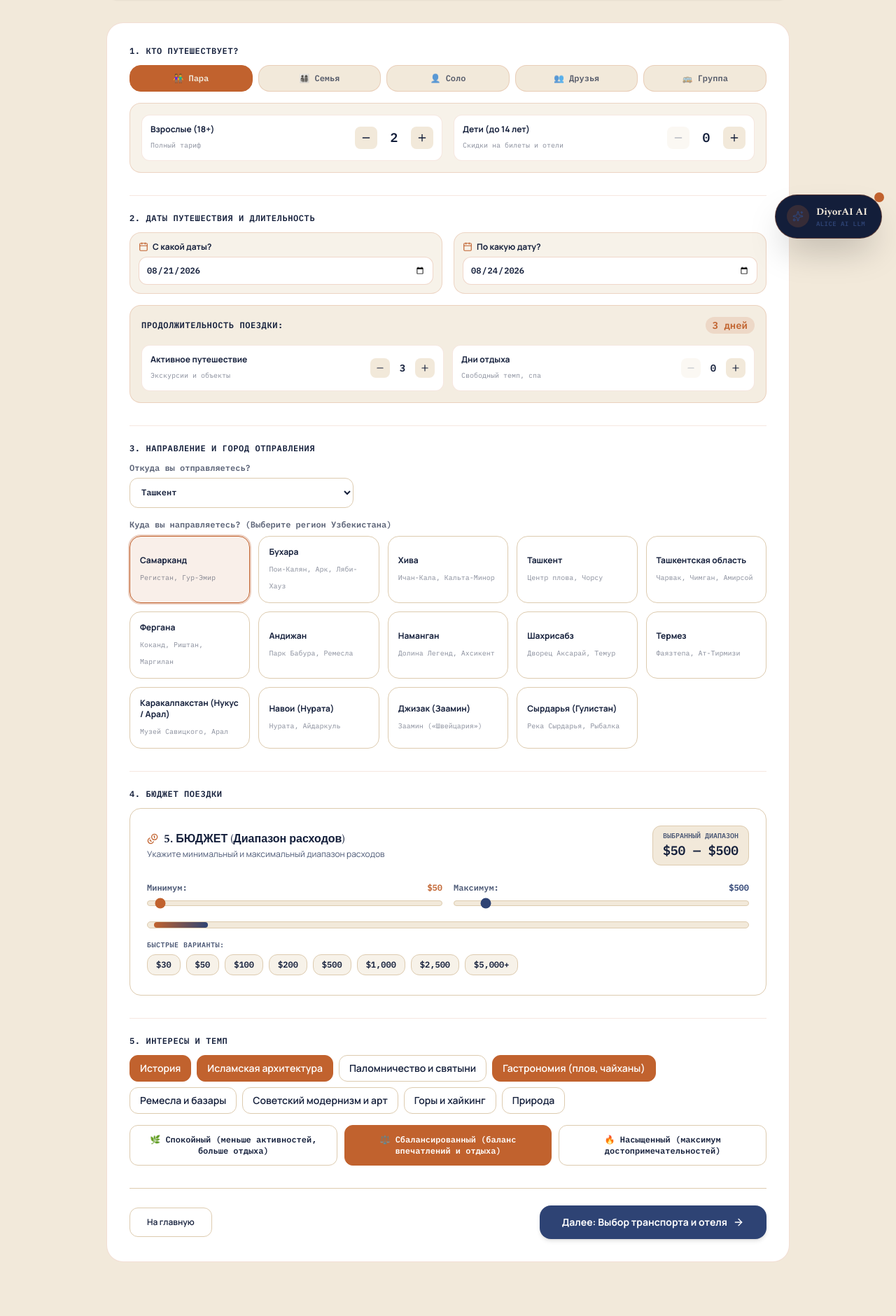
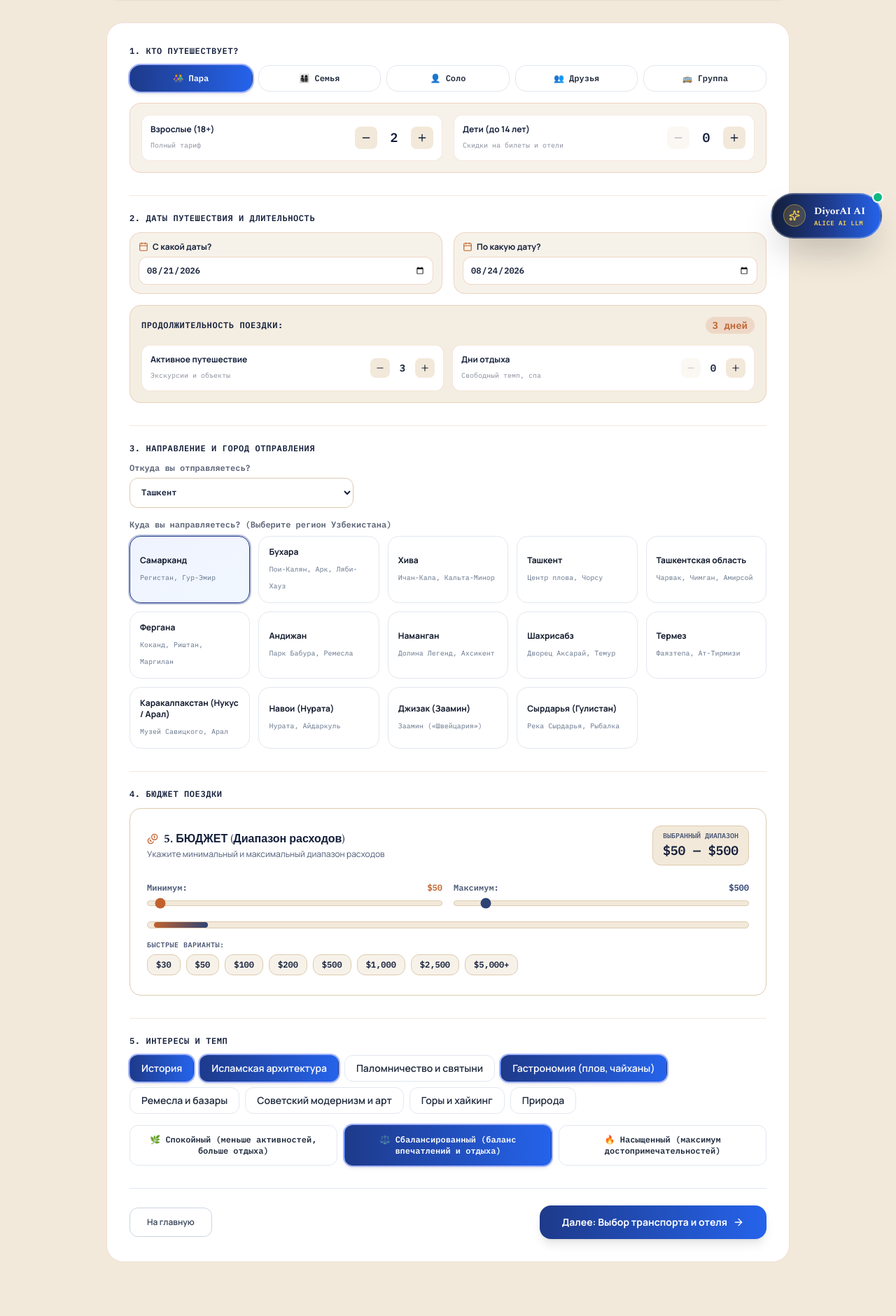
Before and after one commit to Eessketit/DiyorAI, a Next.js app: page /constructor in a window 1280 px wide. Shown: the part 439-2320 px from the top of the page at 70% size. Built offline with nearby package versions, Linux system fonts and the light colour scheme.

Commit message:
feat: redesign AI concierge widget with high contrast royal navy palette, enhance chips & buttons with royal blue interactive states

```diff
--- a/src/components/InterestChips.tsx
+++ b/src/components/InterestChips.tsx
@@ -39,10 +39,10 @@ export default function InterestChips({
             type="button"
             onClick={() => toggle(cat)}
             aria-pressed={active}
-            className={`px-3.5 py-2 rounded-xl text-xs sm:text-sm font-semibold border transition-all ${
+            className={`px-4 py-2 rounded-xl text-xs sm:text-sm font-semibold border transition-all duration-200 cursor-pointer ${
               active
-                ? "bg-primary text-white border-primary shadow-xs scale-102"
-                : "bg-transparent border-sand-border text-ink hover:border-primary hover:bg-primary/5"
+                ? "bg-gradient-to-r from-[#1E3A8A] to-[#2563EB] text-white border-transparent shadow-md ring-2 ring-indigo-300 scale-102"
+                : "bg-white border-slate-200 text-slate-800 hover:border-indigo-400 hover:bg-indigo-50/50 shadow-2xs"
             }`}
           >
             {t.categories[cat] || cat}
--- a/src/components/chat/AiChatWidget.tsx
+++ b/src/components/chat/AiChatWidget.tsx
@@ -175,24 +175,24 @@ export default function AiChatWidget() {
           <button
             type="button"
             onClick={() => setIsOpen(true)}
-            className="group relative flex items-center gap-2.5 px-4 py-3.5 rounded-full bg-night text-paper border border-majolica/40 shadow-2xl hover:shadow-majolica/30 hover:scale-105 transition-all duration-300 backdrop-blur-md cursor-pointer animate-fade-in"
+            className="group relative flex items-center gap-3 px-4 py-3.5 rounded-full bg-gradient-to-r from-[#131E3A] via-[#1E3A8A] to-[#2563EB] text-white border-2 border-white/25 shadow-2xl hover:shadow-indigo-500/40 hover:scale-105 transition-all duration-300 cursor-pointer animate-fade-in"
             title="Открыть DiyorAI Консьерж"
           >
             {/* Animated Pulse Glow */}
-            <span className="absolute -top-1 -right-1 flex h-3.5 w-3.5">
-              <span className="animate-ping absolute inline-flex h-full w-full rounded-full bg-majolica opacity-75"></span>
-              <span className="relative inline-flex rounded-full h-3.5 w-3.5 bg-majolica"></span>
+            <span className="absolute -top-1 -right-1 flex h-4 w-4">
+              <span className="animate-ping absolute inline-flex h-full w-full rounded-full bg-emerald-400 opacity-75"></span>
+              <span className="relative inline-flex rounded-full h-4 w-4 bg-emerald-500 border-2 border-white"></span>
             </span>
 
-            <div className="w-8 h-8 rounded-full bg-majolica/20 flex items-center justify-center text-gold group-hover:rotate-12 transition-transform">
-              <Sparkles className="w-4 h-4 text-gold" />
+            <div className="w-8 h-8 rounded-full bg-amber-400/20 border border-amber-300/40 flex items-center justify-center text-amber-300 group-hover:rotate-12 transition-transform shadow-inner">
+              <Sparkles className="w-4 h-4 text-amber-300" />
             </div>
 
-            <div className="flex flex-col text-left pr-1">
-              <span className="font-display font-bold text-xs sm:text-sm leading-tight text-paper">
+            <div className="flex flex-col text-left pr-1.5">
+              <span className="font-display font-bold text-xs sm:text-sm leading-tight text-white drop-shadow-xs">
                 DiyorAI AI
               </span>
-              <span className="text-[9px] font-mono text-gold font-semibold uppercase tracking-wider">
+              <span className="text-[9px] font-mono text-amber-300 font-bold uppercase tracking-wider">
                 Alice AI LLM
               </span>
             </div>
@@ -201,24 +201,24 @@ export default function AiChatWidget() {
 
         {/* Collapsible Chat Window */}
         {isOpen && (
-          <div className="w-[calc(100vw-2.5rem)] sm:w-[410px] h-[540px] max-h-[85vh] bg-white/95 backdrop-blur-xl border-2 border-majolica/30 rounded-3xl shadow-2xl flex flex-col overflow-hidden animate-scale-up z-50">
+          <div className="w-[calc(100vw-2.5rem)] sm:w-[410px] h-[540px] max-h-[85vh] bg-white border border-indigo-200 rounded-3xl shadow-2xl flex flex-col overflow-hidden animate-scale-up z-50">
             {/* Window Header */}
-            <div className="p-4 bg-night text-paper border-b border-majolica/20 flex items-center justify-between gap-2 shrink-0">
+            <div className="p-4 bg-gradient-to-r from-[#131E3A] to-[#1E3A8A] text-white border-b border-indigo-900 flex items-center justify-between gap-2 shrink-0">
               <div className="flex items-center gap-2.5">
-                <div className="w-9 h-9 rounded-2xl bg-majolica/30 border border-majolica/40 flex items-center justify-center text-gold">
-                  <Sparkles className="w-5 h-5 text-gold" />
+                <div className="w-9 h-9 rounded-2xl bg-amber-400/20 border border-amber-300/30 flex items-center justify-center text-amber-300">
+                  <Sparkles className="w-5 h-5 text-amber-300" />
                 </div>
                 <div>
                   <div className="flex items-center gap-1.5">
-                    <h3 className="font-display font-bold text-sm text-paper">
+                    <h3 className="font-display font-bold text-sm text-white">
                       DiyorAI Concierge
                     </h3>
-                    <span className="px-1.5 py-0.2 rounded bg-majolica/30 text-[9px] font-mono font-bold text-gold uppercase">
+                    <span className="px-2 py-0.5 rounded-full bg-amber-400/20 text-[9px] font-mono font-bold text-amber-300 uppercase border border-amber-400/30">
                       Alice AI
                     </span>
                   </div>
-                  <p className="text-[10px] text-paper/60 font-mono flex items-center gap-1">
-                    <span className="w-1.5 h-1.5 rounded-full bg-green-400 animate-pulse" />
+                  <p className="text-[10px] text-white/80 font-mono flex items-center gap-1.5 mt-0.5">
+                    <span className="w-1.5 h-1.5 rounded-full bg-emerald-400 animate-pulse" />
                     <span>Онлайн · Эксперт по Узбекистану</span>
                   </p>
                 </div>
@@ -228,7 +228,7 @@ export default function AiChatWidget() {
                 <button
                   type="button"
                   onClick={handleClearChat}
-                  className="p-1.5 rounded-lg text-paper/60 hover:text-paper hover:bg-paper/10 transition-colors"
+                  className="p-1.5 rounded-lg text-white/70 hover:text-white hover:bg-white/15 transition-colors"
                   title="Очистить диалог"
                 >
                   <Trash2 className="w-4 h-4" />
@@ -236,7 +236,7 @@ export default function AiChatWidget() {
                 <button
                   type="button"
                   onClick={() => setIsOpen(false)}
-                  className="p-1.5 rounded-lg text-paper/60 hover:text-paper hover:bg-paper/10 transition-colors"
+                  className="p-1.5 rounded-lg text-white/70 hover:text-white hover:bg-white/15 transition-colors"
                   title="Свернуть окно"
                 >
                   <X className="w-4 h-4" />
@@ -245,7 +245,7 @@ export default function AiChatWidget() {
             </div>
 
             {/* Messages Area */}
-            <div className="flex-1 p-4 overflow-y-auto space-y-3 bg-paper/30">
+            <div className="flex-1 p-4 overflow-y-auto space-y-3 bg-[#F8FAFC]">
               {messages.map((msg, idx) => {
                 const isUser = msg.role === "user";
                 return (
@@ -256,18 +256,18 @@ export default function AiChatWidget() {
                     <div
                       className={`w-7 h-7 rounded-xl flex items-center justify-center shrink-0 text-xs ${
                         isUser
-                          ? "bg-night text-paper font-bold"
-                          : "bg-majolica text-paper font-bold shadow-xs"
+                          ? "bg-[#1E3A8A] text-white font-bold"
+                          : "bg-gradient-to-tr from-[#1E3A8A] to-[#2563EB] text-white font-bold shadow-xs"
                       }`}
                     >
                       {isUser ? <User className="w-3.5 h-3.5" /> : <Bot className="w-3.5 h-3.5" />}
                     </div>
 
                     <div
-                      className={`p-3.5 rounded-2xl max-w-[85%] ${
+                      className={`p-3.5 rounded-2xl max-w-[85%] text-xs sm:text-sm leading-relaxed ${
                         isUser
-                          ? "bg-majolica text-paper rounded-tr-xs shadow-xs"
-                          : "bg-white text-night border border-majolica/20 rounded-tl-xs shadow-xs"
+                          ? "bg-[#1E3A8A] text-white rounded-tr-xs shadow-xs"
+                          : "bg-white text-slate-800 border border-slate-200/80 rounded-tl-xs shadow-xs"
                       }`}
                     >
                       {formatMessageText(msg.text)}
@@ -279,14 +279,14 @@ export default function AiChatWidget() {
               {/* Typing Indicator */}
               {loading && (
                 <div className="flex items-center gap-2.5">
-                  <div className="w-7 h-7 rounded-xl bg-majolica text-paper flex items-center justify-center shrink-0">
+                  <div className="w-7 h-7 rounded-xl bg-gradient-to-tr from-[#1E3A8A] to-[#2563EB] text-white flex items-center justify-center shrink-0">
                     <Bot className="w-3.5 h-3.5" />
                   </div>
-                  <div className="p-3.5 rounded-2xl bg-white border border-majolica/20 rounded-tl-xs flex items-center gap-1.5 text-night/60">
-                    <span className="w-2 h-2 rounded-full bg-majolica animate-bounce" style={{ animationDelay: "0ms" }} />
-                    <span className="w-2 h-2 rounded-full bg-majolica animate-bounce" style={{ animationDelay: "150ms" }} />
-                    <span className="w-2 h-2 rounded-full bg-majolica animate-bounce" style={{ animationDelay: "300ms" }} />
-                    <span className="text-xs font-mono ml-1">DiyorAI думает...</span>
+                  <div className="p-3 rounded-2xl bg-white border border-slate-200 rounded-tl-xs flex items-center gap-1.5 text-slate-600">
+                    <span className="w-2 h-2 rounded-full bg-[#1E3A8A] animate-bounce" style={{ animationDelay: "0ms" }} />
+                    <span className="w-2 h-2 rounded-full bg-[#1E3A8A] animate-bounce" style={{ animationDelay: "150ms" }} />
+                    <span className="w-2 h-2 rounded-full bg-[#1E3A8A] animate-bounce" style={{ animationDelay: "300ms" }} />
+                    <span className="text-xs font-mono ml-1 text-slate-500">DiyorAI думает...</span>
                   </div>
                 </div>
               )}
@@ -295,14 +295,14 @@ export default function AiChatWidget() {
             </div>
 
             {/* Quick Question Chips */}
-            <div className="px-3 py-2 bg-paper/60 border-t border-majolica/15 flex gap-1.5 overflow-x-auto scrollbar-none shrink-0">
+            <div className="px-3 py-2 bg-slate-100 border-t border-slate-200 flex gap-1.5 overflow-x-auto shrink-0 scrollbar-none">
               {quickQuestions.map((q, i) => (
                 <button
                   key={i}
                   type="button"
                   onClick={() => handleSendMessage(q.query)}
                   disabled={loading}
-                  className="px-2.5 py-1 rounded-xl bg-white hover:bg-majolica hover:text-paper border border-majolica/25 text-[11px] font-mono font-medium text-night/80 transition-all shrink-0 cursor-pointer disabled:opacity-50"
+                  className="px-3 py-1 rounded-xl bg-white hover:bg-[#1E3A8A] hover:text-white border border-slate-300 text-[11px] font-medium text-slate-700 transition-all shrink-0 cursor-pointer disabled:opacity-50 shadow-2xs"
                 >
                   {q.label}
                 </button>
@@ -315,7 +315,7 @@ export default function AiChatWidget() {
                 e.preventDefault();
                 handleSendMessage();
               }}
-              className="p-3 bg-white border-t border-majolica/20 flex items-center gap-2 shrink-0"
+              className="p-3 bg-white border-t border-slate-200 flex items-center gap-2 shrink-0"
             >
               <input
                 ref={inputRef}
@@ -330,13 +330,13 @@ export default function AiChatWidget() {
                     : "Спросите о городах, билетах, ценах..."
                 }
                 disabled={loading}
-                className="flex-1 px-3.5 py-2.5 rounded-xl border border-majolica/25 bg-paper/40 text-xs sm:text-sm text-night outline-none focus:border-majolica font-sans"
+                className="flex-1 px-3.5 py-2.5 rounded-xl border border-slate-300 bg-slate-50 text-xs sm:text-sm text-slate-900 outline-none focus:border-[#1E3A8A] focus:bg-white focus:ring-1 focus:ring-[#1E3A8A] transition-all font-sans"
               />
 
               <button
                 type="submit"
                 disabled={!input.trim() || loading}
-                className="p-2.5 rounded-xl bg-majolica hover:bg-majolica/90 disabled:opacity-40 text-paper transition-all shadow-xs shrink-0 cursor-pointer"
+                className="p-2.5 rounded-xl bg-[#1E3A8A] hover:bg-[#152a65] disabled:opacity-40 text-white transition-all shadow-xs shrink-0 cursor-pointer"
                 title="Отправить"
               >
                 <Send className="w-4 h-4" />
--- a/src/pages/constructor.tsx
+++ b/src/pages/constructor.tsx
@@ -458,10 +458,10 @@ export default function ConstructorPage() {
                     key={type}
                     type="button"
                     onClick={() => handleTravelerTypeChange(type)}
-                    className={`px-3 py-2.5 rounded-2xl text-xs font-mono font-bold transition-all border ${
+                    className={`px-3 py-2.5 rounded-2xl text-xs font-mono font-bold transition-all border cursor-pointer ${
                       active
-                        ? "bg-majolica text-paper border-majolica shadow-xs"
-                        : "bg-paper text-night/70 hover:bg-majolica/10 border-majolica/20"
+                        ? "bg-gradient-to-r from-[#1E3A8A] to-[#2563EB] text-white border-transparent shadow-md ring-2 ring-indigo-300 scale-102"
+                        : "bg-white text-slate-800 hover:border-indigo-400 hover:bg-indigo-50/50 border-slate-200 shadow-2xs"
                     }`}
                   >
                     {labels[type]}
@@ -694,16 +694,16 @@ export default function ConstructorPage() {
                     key={r}
                     type="button"
                     onClick={() => setRegion(r)}
-                    className={`p-3.5 rounded-2xl text-left border transition-all ${
+                    className={`p-3.5 rounded-2xl text-left border transition-all cursor-pointer ${
                       active
-                        ? "border-primary bg-primary/10 shadow-xs ring-2 ring-primary/30"
-                        : "border-sand-border bg-white/70 hover:bg-primary/5 text-ink"
+                        ? "border-[#1E3A8A] bg-gradient-to-br from-indigo-50/90 to-blue-50/90 shadow-sm ring-2 ring-[#1E3A8A]/30 scale-102"
+                        : "border-slate-200 bg-white hover:border-indigo-300 hover:bg-indigo-50/30 text-slate-800 shadow-2xs"
                     }`}
                   >
-                    <span className="text-xs font-bold text-night block mb-0.5">
+                    <span className="text-xs font-bold text-slate-900 block mb-0.5">
                       {t.regions[r] || REGION_LABELS[r]}
                     </span>
-                    <span className="text-[10px] text-night/50 font-mono">
+                    <span className="text-[10px] text-slate-500 font-mono">
                       {REGION_SUBTITLES[r]?.[language] || REGION_SUBTITLES[r]?.ru}
                     </span>
                   </button>
@@ -742,10 +742,10 @@ export default function ConstructorPage() {
                     key={p}
                     type="button"
                     onClick={() => setPace(p)}
-                    className={`p-3 rounded-xl border text-xs font-mono font-bold transition-all ${
+                    className={`p-3 rounded-xl border text-xs font-mono font-bold transition-all cursor-pointer ${
                       active
-                        ? "bg-primary text-white border-primary shadow-xs"
-                        : "bg-white/80 text-ink hover:bg-primary/10 border-sand-border"
+                        ? "bg-gradient-to-r from-[#1E3A8A] to-[#2563EB] text-white border-transparent shadow-md ring-2 ring-indigo-300 scale-102"
+                        : "bg-white text-slate-800 hover:border-indigo-400 hover:bg-indigo-50/50 border-slate-200 shadow-2xs"
                     }`}
                   >
                     {PACE_LABELS[p]}
@@ -756,10 +756,10 @@ export default function ConstructorPage() {
           </div>
 
           {/* CTA: Next to Logistics & Stays */}
-          <div className="pt-6 border-t border-sand-border flex items-center justify-between gap-4 flex-wrap">
+          <div className="pt-6 border-t border-slate-200 flex items-center justify-between gap-4 flex-wrap">
             <Link
               href="/"
-              className="px-6 py-3 rounded-xl border border-sand-border text-xs font-semibold text-ink bg-white/80 hover:bg-sand transition-colors"
+              className="px-6 py-3 rounded-xl border border-slate-300 text-xs font-semibold text-slate-700 bg-white hover:bg-slate-100 transition-colors shadow-2xs"
             >
               {language === "uz" ? "Bosh sahifaga qaytish" : language === "en" ? "Back to Home" : "На главную"}
             </Link>
@@ -767,7 +767,7 @@ export default function ConstructorPage() {
             <button
               type="button"
               onClick={() => setActiveStep(1)}
-              className="px-8 py-3.5 rounded-2xl bg-secondary hover:bg-secondary-hover text-white font-bold text-xs sm:text-sm transition-all shadow-md flex items-center gap-2 cursor-pointer"
+              className="px-8 py-3.5 rounded-2xl bg-gradient-to-r from-[#1E3A8A] to-[#2563EB] hover:from-[#152a65] hover:to-[#1d4ed8] text-white font-bold text-xs sm:text-sm transition-all shadow-lg hover:shadow-indigo-500/25 flex items-center gap-2 cursor-pointer hover:scale-102"
             >
               <span>{language === "uz" ? "Keyingi: Transport va Logistika" : language === "en" ? "Next: Transport & Stays" : "Далее: Выбор транспорта и отеля"}</span>
               <ArrowRight className="w-4 h-4" />
```
Also changed, not shown: src/components/PresetCards.tsx (+6 -11 lines).
